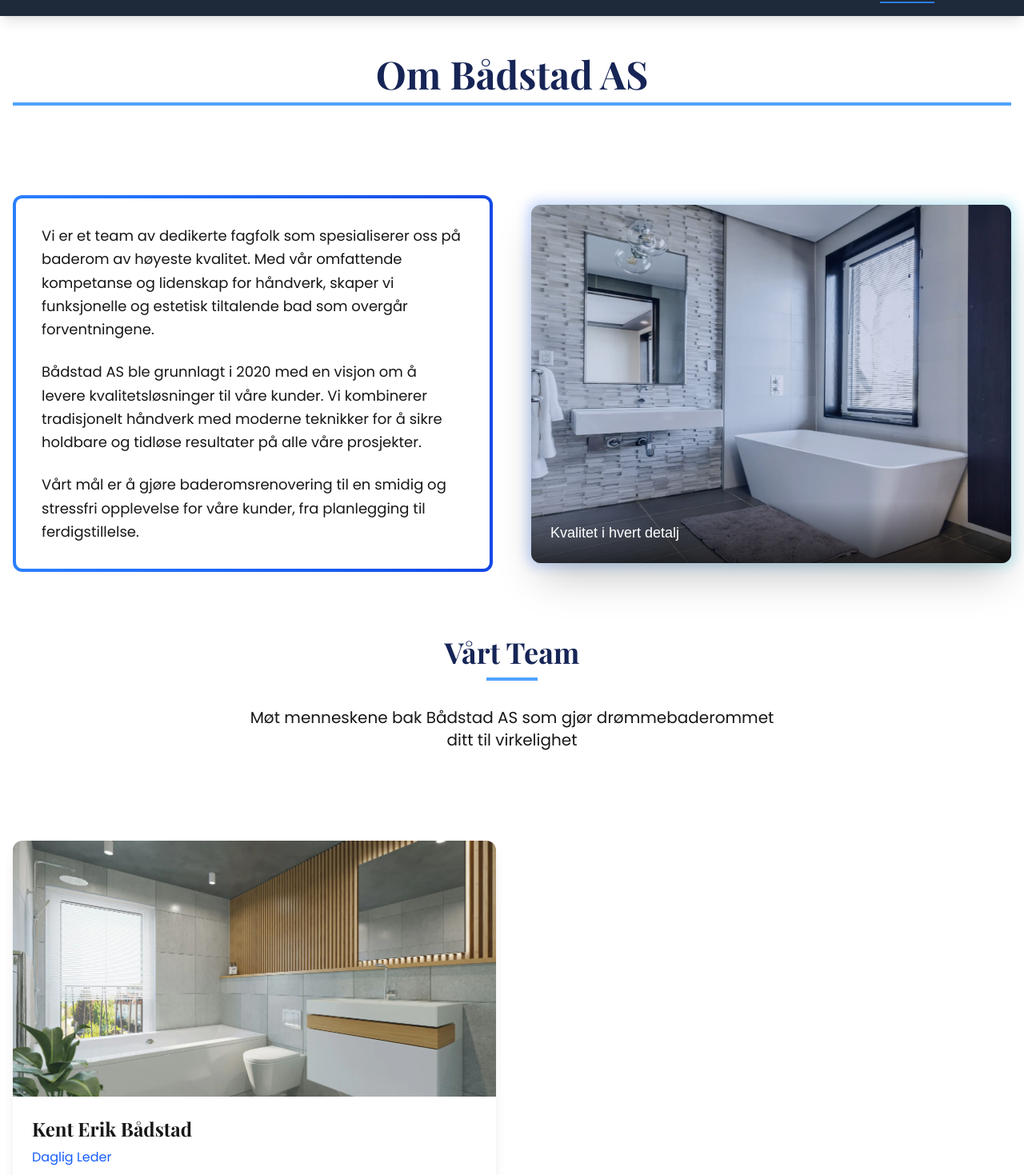
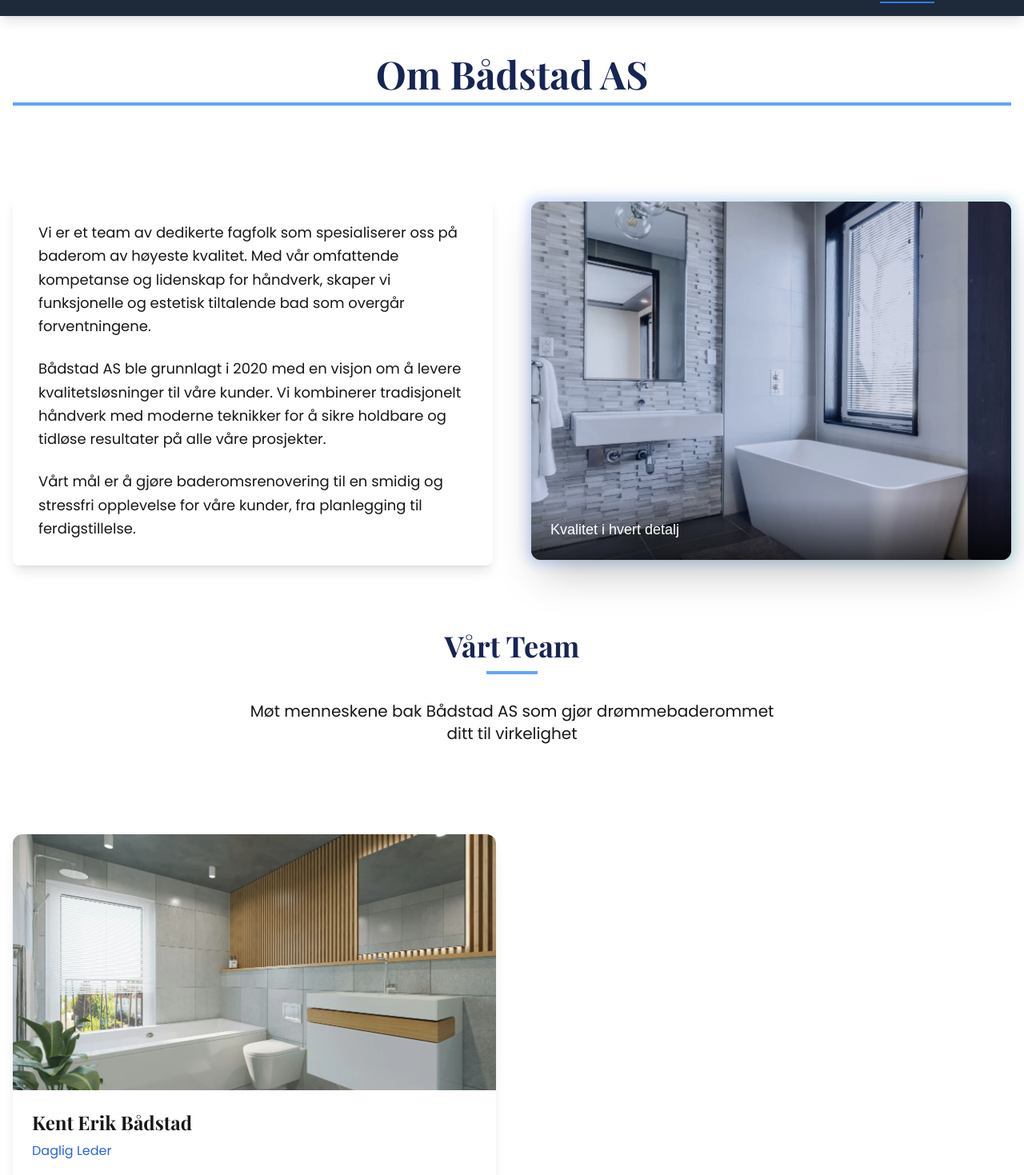
Before and after one commit to flanderos/baadstad-pub-repo, a Next.js app: page /om-oss in a window 1280 px wide. Shown: the part 60-1529 px from the top of the page at 80% size. Built offline with nearby package versions, Linux system fonts and the light colour scheme.

Commit message:
color fix

```diff
--- a/src/app/om-oss/OmOssClient.tsx
+++ b/src/app/om-oss/OmOssClient.tsx
@@ -1,6 +1,6 @@
 'use client';
 
-import React, { useEffect } from 'react';
+import React, { useEffect, useState } from 'react';
 import Image from 'next/image';
 
 interface TeamMember {
@@ -20,8 +20,18 @@ const teamMembers: TeamMember[] = [
 ];
 
 const OmOssClient: React.FC = () => {
+  const [isSafari, setIsSafari] = useState(false);
+
   // Bruk useEffect for å legge til CSS klasser etter at komponenten er montert
   useEffect(() => {
+    // Sjekk om det er Safari
+    const checkSafari = () => {
+      const ua = navigator.userAgent.toLowerCase();
+      return ua.indexOf('safari') !== -1 && ua.indexOf('chrome') === -1;
+    };
+
+    setIsSafari(checkSafari());
+
     // Legg til en klasse på body for å trigge animasjoner
     document.body.classList.add('page-loaded');
 
@@ -47,6 +57,7 @@ const OmOssClient: React.FC = () => {
     // Cleanup funksjon
     return () => {
       window.removeEventListener('scroll', handleScroll);
+      document.body.classList.remove('page-loaded');
     };
   }, []);
 
@@ -54,13 +65,20 @@ const OmOssClient: React.FC = () => {
     <div className="container mx-auto px-4 py-16 max-w-7xl mt-16">
       <section className="mb-20 animate-fade-in">
         <div className="flex flex-col items-center mb-16">
-          <h1 className="text-5xl font-bold mb-3 text-center text-blue-950 animate-slide-up">Om Bådstad AS</h1>
-          <div className="animate-line-grow w-24 h-1 bg-blue-400 mb-12"></div>
+          <h1
+            className="text-5xl font-bold mb-3 text-center animate-slide-up"
+            style={{ color: '#172554' }}
+          >
+            Om Bådstad AS
+          </h1>
+          <div className="animate-line-grow w-24 h-1 mb-12" style={{ backgroundColor: '#60a5fa' }}></div>
         </div>
 
         <div className="grid grid-cols-1 lg:grid-cols-2 gap-12 items-center">
-          <div className="bg-gradient-to-r from-blue-500 to-blue-700 rounded-xl p-1 animate-fade-in-delay-1">
-            <div className="bg-white dark:bg-gray-900 p-8 rounded-lg h-full">
+          {/* Fjernet den blå rammen rundt tekstboksen */}
+          <div className="rounded-xl animate-fade-in-delay-1">
+            <div className="p-8 rounded-lg h-full shadow-lg"
+                 style={{ backgroundColor: 'white' }}>
               <p className="text-lg mb-6 leading-relaxed animate-fade-in-delay-2">
                 Vi er et team av dedikerte fagfolk som spesialiserer oss på baderom av høyeste kvalitet.
                 Med vår omfattende kompetanse og lidenskap for håndverk, skaper vi funksjonelle og estetisk
@@ -78,19 +96,25 @@ const OmOssClient: React.FC = () => {
             </div>
           </div>
           <div className="relative group animate-fade-in-delay-1">
-            <div className="absolute -inset-1 bg-gradient-to-r from-blue-600 to-cyan-500 rounded-xl blur opacity-25 group-hover:opacity-50 transition duration-300"></div>
+            <div className="absolute -inset-1 rounded-xl blur opacity-25 group-hover:opacity-50 transition duration-300"
+                 style={{
+                   background: isSafari ? '#2563eb' : 'linear-gradient(to right, #2563eb, #0891b2)'
+                 }}></div>
             <div className="relative h-96 lg:h-[28rem] rounded-xl overflow-hidden shadow-2xl">
-              <div className="absolute inset-0 bg-blue-900/20 z-10"></div>
+              <div className="absolute inset-0 z-10" style={{ backgroundColor: 'rgba(30, 58, 138, 0.2)' }}></div>
 
               <Image
-                  src="/images/baadstad2.webp"
-                  alt="Bådstad AS baderom"
-                  fill
-                  priority
-                    />
+                src="/images/baadstad2.webp"
+                alt="Bådstad AS baderom"
+                fill
+                priority
+                style={{ objectFit: 'cover' }}
+              />
 
-
-              <div className="absolute bottom-0 left-0 right-0 bg-gradient-to-t from-black/70 to-transparent p-6 z-20 animate-fade-in-delay-4">
+              <div className="absolute bottom-0 left-0 right-0 p-6 z-20 animate-fade-in-delay-4"
+                   style={{
+                     background: 'linear-gradient(to top, rgba(0,0,0,0.7), transparent)'
+                   }}>
                 <span className="text-white font-medium text-lg block">Kvalitet i hvert detalj</span>
               </div>
             </div>
@@ -100,8 +124,8 @@ const OmOssClient: React.FC = () => {
 
       <section className="animate-on-scroll">
         <div className="flex flex-col items-center mb-16">
-          <h2 className="text-4xl font-bold mb-3 text-center text-blue-950">Vårt Team</h2>
-          <div className="animate-line-grow-scroll w-16 h-1 bg-blue-400 mb-8"></div>
+          <h2 className="text-4xl font-bold mb-3 text-center" style={{ color: '#172554' }}>Vårt Team</h2>
+          <div className="animate-line-grow-scroll w-16 h-1 mb-8" style={{ backgroundColor: '#60a5fa' }}></div>
           <p className="text-xl text-center max-w-2xl mb-12">
             Møt menneskene bak Bådstad AS som gjør drømmebaderommet ditt til virkelighet
           </p>
@@ -110,7 +134,8 @@ const OmOssClient: React.FC = () => {
         <div className="grid grid-cols-1 md:grid-cols-2 gap-10">
           {teamMembers.map((member, index) => (
             <div key={index} className={`group animate-on-scroll animate-team-${index}`}>
-              <div className="bg-white dark:bg-gray-800 rounded-xl shadow-lg overflow-hidden transition-all duration-300 transform hover:shadow-2xl hover:-translate-y-2">
+              <div className="rounded-xl shadow-lg overflow-hidden transition-all duration-300 transform hover:shadow-2xl hover:-translate-y-2"
+                   style={{ backgroundColor: 'white' }}>
                 <div className="aspect-w-4 aspect-h-3 relative h-80 overflow-hidden">
                   {member.image ? (
                     <div className="animate-fade-in-scroll">
@@ -131,8 +156,8 @@ const OmOssClient: React.FC = () => {
                 </div>
                 <div className="p-6 animate-fade-in-scroll-delay">
                   <h3 className="text-2xl font-bold mb-2">{member.name}</h3>
-                  <p className="text-blue-600 font-medium mb-4">{member.title}</p>
-                  <p className="text-gray-600 dark:text-gray-300">{member.description}</p>
+                  <p className="font-medium mb-4" style={{ color: '#2563eb' }}>{member.title}</p>
+                  <p style={{ color: '#4b5563' }}>{member.description}</p>
                 </div>
               </div>
             </div>
@@ -140,16 +165,18 @@ const OmOssClient: React.FC = () => {
         </div>
       </section>
 
-      <section className="mt-20 bg-blue-50 dark:bg-gray-800 rounded-2xl p-8 md:p-12 animate-on-scroll">
+      <section className="mt-20 rounded-2xl p-8 md:p-12 animate-on-scroll shadow-lg"
+               style={{ backgroundColor: '#eff6ff' }}>
         <div className="text-center max-w-3xl mx-auto">
-          <h2 className="text-3xl font-bold mb-6 t text-blue-950">Opplev forskjellen med Bådstad AS</h2>
+          <h2 className="text-3xl font-bold mb-6" style={{ color: '#172554' }}>Opplev forskjellen med Bådstad AS</h2>
           <p className="text-lg mb-8">
             Vi lever etter våre verdier: kvalitet, pålitelighet og kundetilfredshet. Kontakt oss i dag for å diskutere
             ditt neste baderomsprosjekt.
           </p>
           <a
             href="/kontakt"
-            className="inline-block bg-blue-950 hover:bg-blue-700 text-white font-medium py-3 px-8 rounded-lg transition-all duration-300 hover:scale-105 active:scale-95"
+            className="inline-block font-medium py-3 px-8 rounded-lg transition-all duration-300 hover:scale-105 active:scale-95"
+            style={{ backgroundColor: '#172554', color: 'white' }}
           >
             Kontakt Oss
           </a>
@@ -160,23 +187,23 @@ const OmOssClient: React.FC = () => {
       <style jsx global>{`
         /* Basis-animasjoner */
         @keyframes fadeIn {
-          from { opacity: 0; }
-          to { opacity: 1; }
+          0% { opacity: 0; }
+          100% { opacity: 1; }
         }
 
         @keyframes slideUp {
-          from { transform: translateY(30px); opacity: 0; }
-          to { transform: translateY(0); opacity: 1; }
+          0% { transform: translateY(30px); opacity: 0; }
+          100% { transform: translateY(0); opacity: 1; }
         }
 
         @keyframes scaleIn {
-          from { transform: scale(1.2); opacity: 0; }
-          to { transform: scale(1); opacity: 1; }
+          0% { transform: scale(1.2); opacity: 0; }
+          100% { transform: scale(1); opacity: 1; }
         }
 
         @keyframes lineGrow {
-          from { width: 0; }
-          to { width: 100%; }
+          0% { width: 0; }
+          100% { width: 100%; }
         }
 
         /* Animasjonsklasser for page-load */
@@ -266,6 +293,63 @@ const OmOssClient: React.FC = () => {
         .animate-team-1 {
           transition-delay: 0.3s;
         }
+
+        /* Safari-spesifikke stiler */
+        @supports (-webkit-touch-callout: none) {
+          /* Sikre at bakgrunnen er lys på Safari */
+          body, html {
+            background-color: #ffffff !important;
+          }
+
+          /* Fikse gradient-problemer */
+          .bg-gradient-to-r {
+            background-image: none !important;
+            background-color: #3b82f6 !important;
+          }
+
+          /* Fikse farger */
+          .text-blue-950 {
+            color: #172554 !important;
+          }
+
+          .bg-blue-400 {
+            background-color: #60a5fa !important;
+          }
+
+          .bg-blue-50 {
+            background-color: #eff6ff !important;
+          }
+
+          /* Fikse animasjoner for Safari */
+          @keyframes lineGrow {
+            from { width: 0; }
+            to { width: 100%; }
+          }
+
+          @keyframes fadeIn {
+            from { opacity: 0; }
+            to { opacity: 1; }
+          }
+
+          @keyframes slideUp {
+            from {
+              -webkit-transform: translateY(30px);
+              transform: translateY(30px);
+              opacity: 0;
+            }
+            to {
+              -webkit-transform: translateY(0);
+              transform: translateY(0);
+              opacity: 1;
+            }
+          }
+
+          /* Sikre at hover-effekter fungerer på Safari */
+          .group:hover .transition-transform {
+            -webkit-transform: scale(1.05);
+            transform: scale(1.05);
+          }
+        }
       `}</style>
     </div>
   );
```
